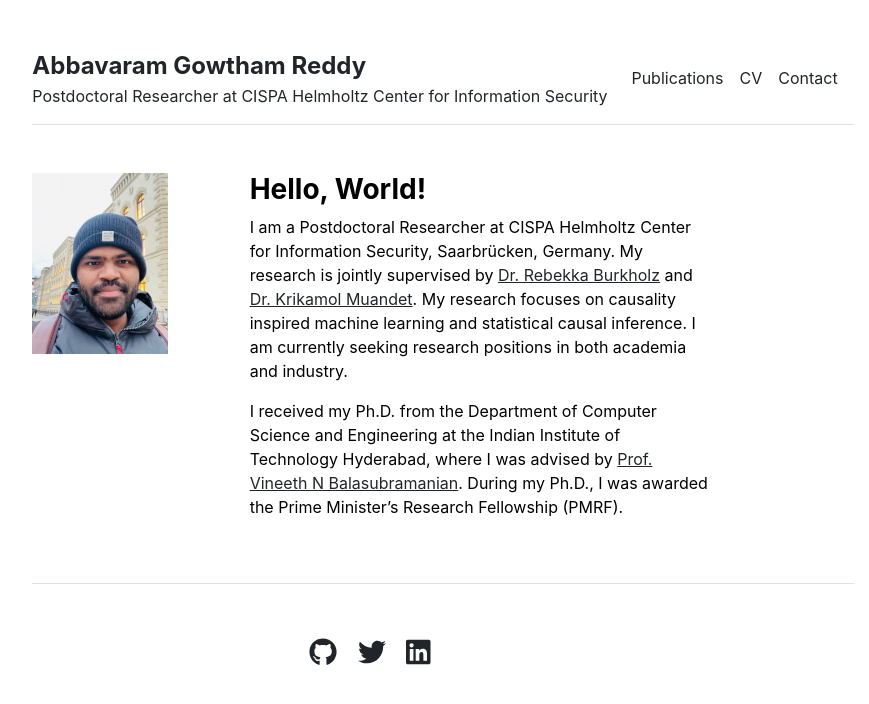
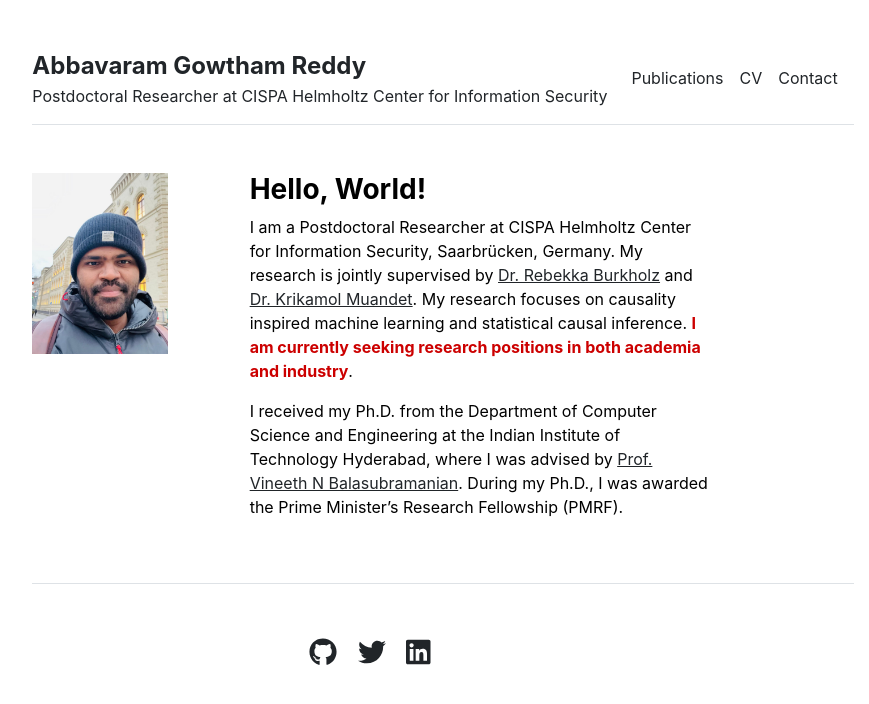
Before and after one commit to gautam0707/gautam0707.github.io, a Jekyll site: the page built from index.md, in a window 1280 px wide. Shown: the top 704 px of the page, without its empty margins (197-1066 px from the left). Built offline with Jekyll 4.4.1, drawn with Linux system fonts in a browser that asks for light colours; a style sheet for code colours, icons or effects is not loaded.

Commit message:
Update index.md

```diff
--- a/index.md
+++ b/index.md
@@ -2,6 +2,6 @@
 layout: home
 title: "Home"
 ---
-I am a Postdoctoral Researcher at CISPA Helmholtz Center for Information Security, Saarbrücken, Germany. My research is jointly supervised by [Dr. Rebekka Burkholz](https://sites.google.com/view/rebekkaburkholz/) and [Dr. Krikamol Muandet](https://www.krikamol.org/). My research focuses on causality inspired machine learning and statistical causal inference. <blink>I am currently seeking research positions in both academia and industry</blink>.
+I am a Postdoctoral Researcher at CISPA Helmholtz Center for Information Security, Saarbrücken, Germany. My research is jointly supervised by [Dr. Rebekka Burkholz](https://sites.google.com/view/rebekkaburkholz/) and [Dr. Krikamol Muandet](https://www.krikamol.org/). My research focuses on causality inspired machine learning and statistical causal inference. <strong style="color:#c00;">I am currently seeking research positions in both academia and industry</strong>.
 
 I received my Ph.D. from the Department of Computer Science and Engineering at the Indian Institute of Technology Hyderabad, where I was advised by [Prof. Vineeth N Balasubramanian](https://people.iith.ac.in/vineethnb/index.html). During my Ph.D., I was awarded the Prime Minister’s Research Fellowship (PMRF).
```
